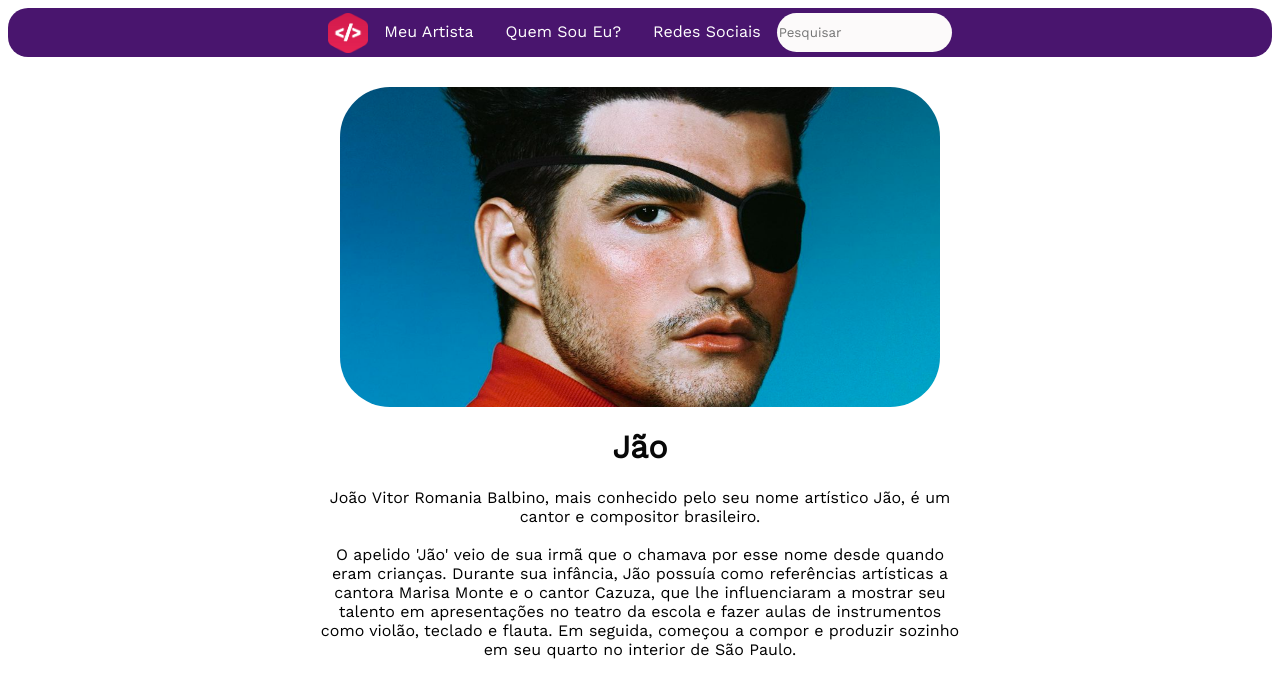
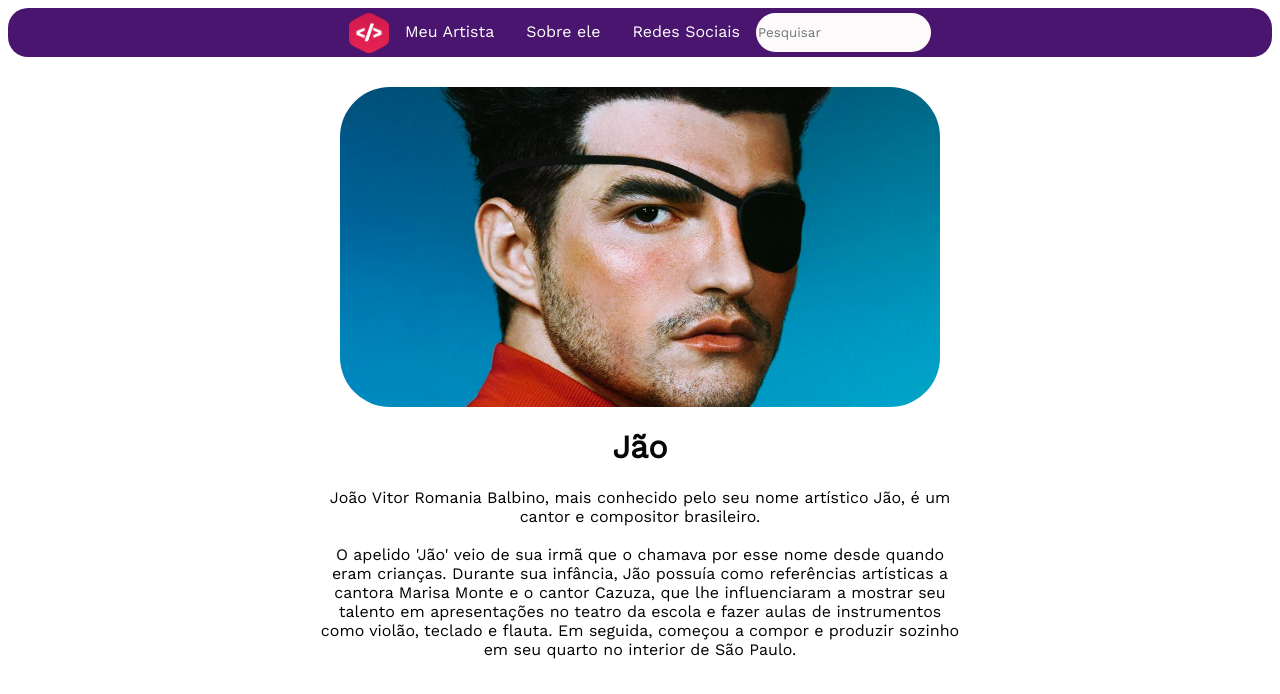
Before and after one commit to eumidsilva/At1-Humberto, a plain HTML site: page index.html in a window 1280 px wide. Drawn offline with nearby package versions, Linux system fonts and the light colour scheme.

Commit message:
Update index.html

```diff
--- a/index.html
+++ b/index.html
@@ -15,7 +15,7 @@
             <ul>
                 <a href="index.html"> <img src="logo.jpg" alt="" class="logo"></a>
                 <li><a href="index.html">Meu Artista</a></li>
-                <li><a href="lista.html">Quem Sou Eu?</a></li>
+                <li><a href="lista.html">Sobre ele</a></li>
                 <li><a href="redes.html">Redes Sociais</a></li>
                 <input type="search" placeholder="Pesquisar" class="search">
             </ul>
```
